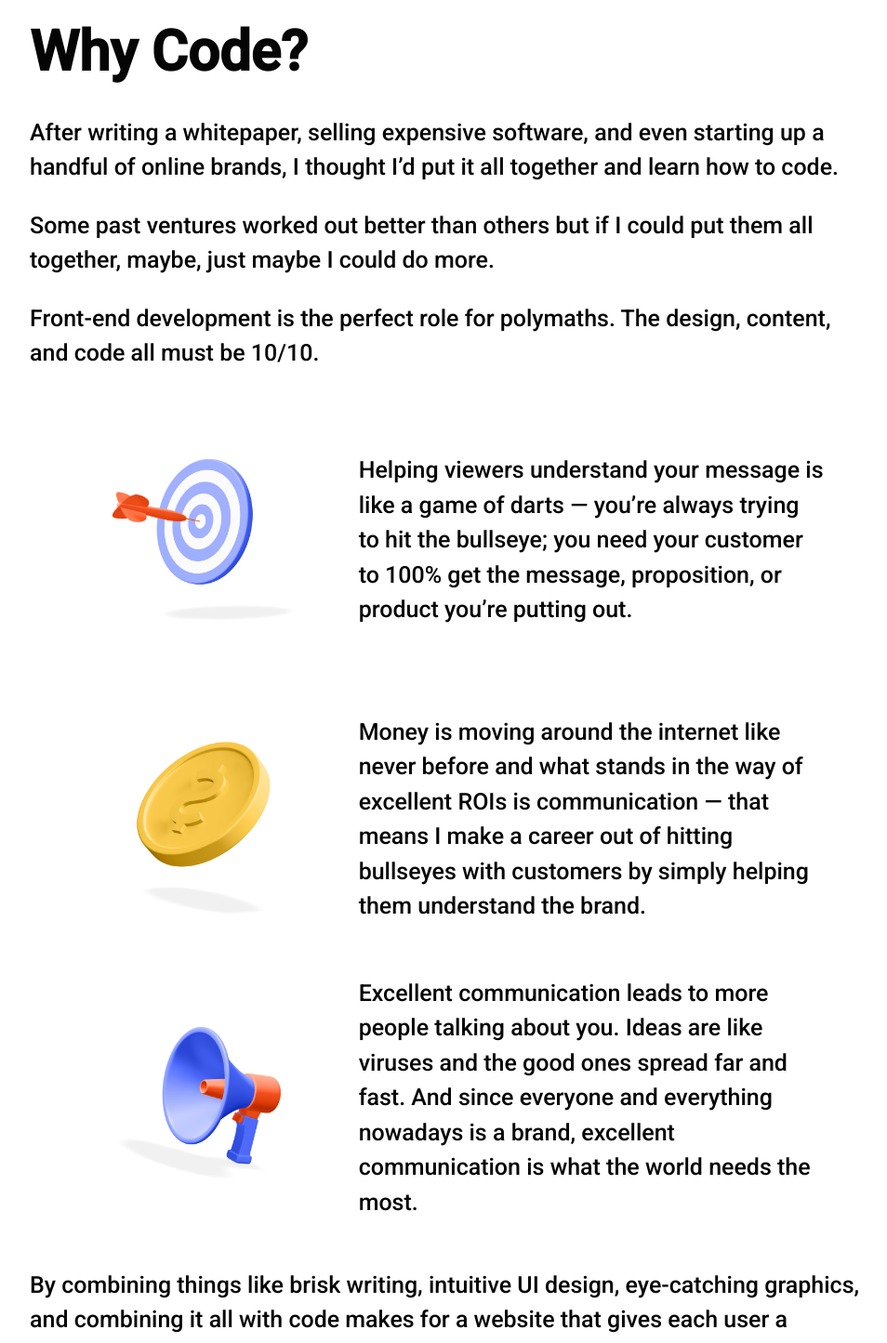
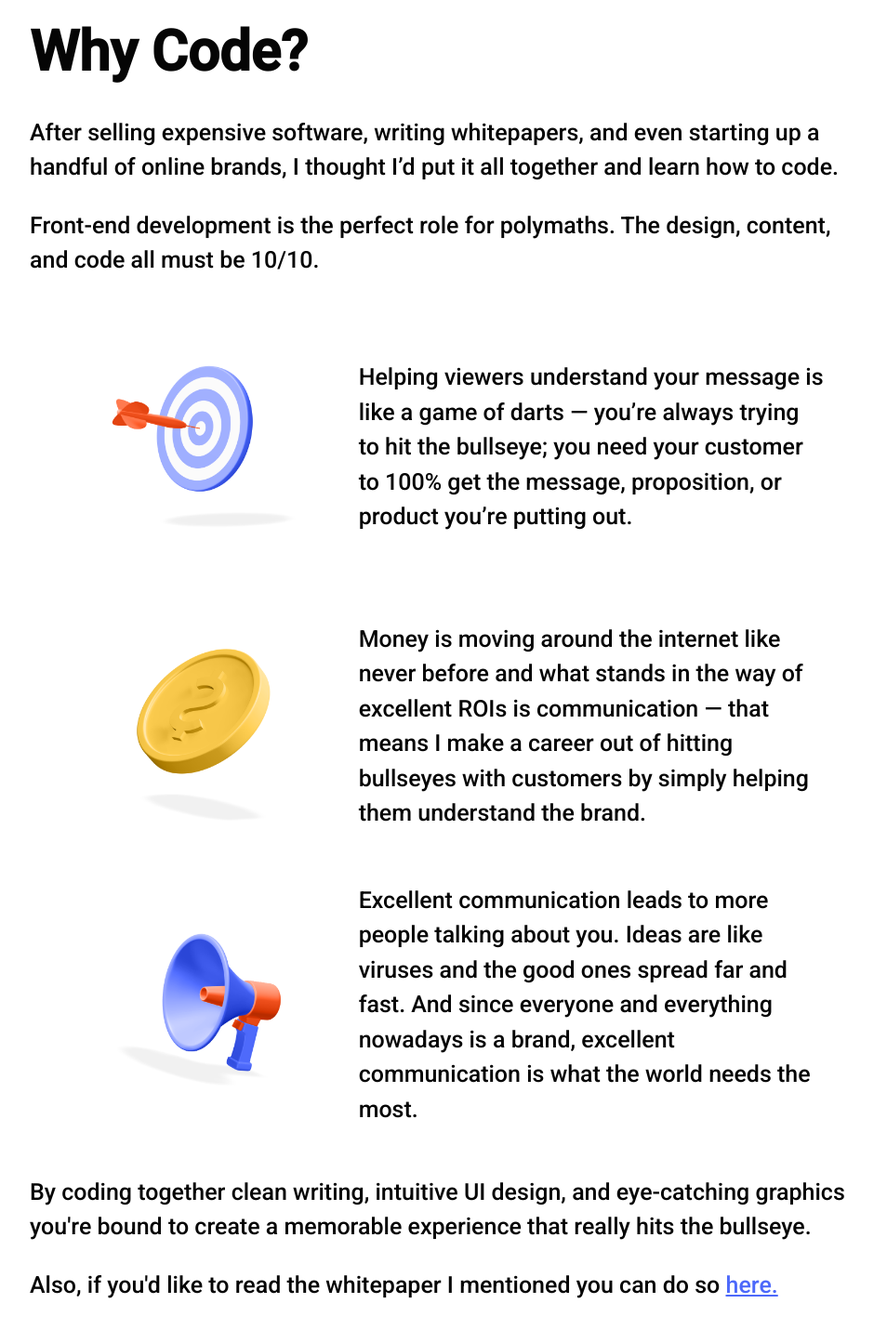
Before and after one commit to adis-tek/adis-tekesic-portfolio-site, a React (Create React App) app: page /about in a window 1280 px wide. Shown: the part 860-2305 px from the top of the page at 93% size, without its empty margins (158-1112 px from the left). Built offline with nearby package versions, Linux system fonts and the light colour scheme.

Commit message:
changed about text and footer resume link

```diff
--- a/src/components/ContactBlock.js
+++ b/src/components/ContactBlock.js
@@ -3,7 +3,7 @@ import styled from 'styled-components';
 import github from '../images/footer/github.svg';
 import linkedIn from '../images/footer/linkedin.svg';
 import { Link } from 'react-router-dom';
-import wp from '../pdf/Exacaster_Telco_White_Paper.pdf';
+import resume from '../pdf/Adis_Tekesic.pdf';
 
 function ContactBlock() {
     return (
@@ -27,7 +27,7 @@ function ContactBlock() {
             <Menu>
                 <Link to="about"><Page>ABOUT</Page></Link>
                 <Link to="contact"><Page>CONTACT</Page></Link>
-                <a id="li" href={wp}>Resume<Page>RESUME</Page></a>
+                <a id="li" href={resume}>Resume<Page>RESUME</Page></a>
             </Menu>
         <SignatureContainer>
         <Signature>Designed & Developed by Adis Tekesic</Signature>
@@ -38,7 +38,7 @@ function ContactBlock() {
             <Menu>
                 <Link to="about"><Page>ABOUT</Page></Link>
                 <Link to="contact"><Page>CONTACT</Page></Link>
-                <a id="li" href={wp}>Resume<Page>RESUME</Page></a>
+                <a id="li" href={resume}>Resume<Page>RESUME</Page></a>
             </Menu>
             <SocialIcons>
                 <a href="https://github.com/adis-tek" target="_blank"><Icon href="https://github.com/adis-tek" src={github} alt="github" /></a>
--- a/src/pages/About.js
+++ b/src/pages/About.js
@@ -16,8 +16,7 @@ function About() {
         <AboutContainer>
             <Type src={type} alt="type" />
             <Header>Why Code?</Header>
-            <Main>After writing a whitepaper, selling expensive software, and even starting up a handful of online brands, I thought I’d put it all together and learn how to code.</Main>
-            <Main>Some past ventures worked out better than others but if I could put them all together, maybe, just maybe I could do more.</Main>
+            <Main>After selling expensive software, writing whitepapers, and even starting up a handful of online brands, I thought I’d put it all together and learn how to code.</Main>
             <Main>Front-end development is the perfect role for polymaths. The design, content, and code all must be 10/10.</Main>
                 <IconSection>
                     <Paragraph>
@@ -41,7 +40,7 @@ function About() {
                     <Icon src={speaker} alt="conversation box" />
                     <Text>Excellent communication leads to more people talking about you. Ideas are like viruses and the good ones spread far and fast. And since everyone and everything nowadays is a brand, excellent communication is what the world needs the most.</Text>
                 </MobileIconSection>
-            <Main>By combining things like brisk writing, intuitive UI design, eye-catching graphics, and combining it all with code makes for a website that gives each user a memorable experience that really hits the bullseye.</Main>
+            <Main>By coding together clean writing, intuitive UI design, and eye-catching graphics you're bound to create a memorable experience that really hits the bullseye.</Main>
             <Main>Also, if you'd like to read the whitepaper I mentioned you can do so <a href={wp}><Highlight>here.</Highlight></a></Main>
         </AboutContainer>
         </motion.div>
```
